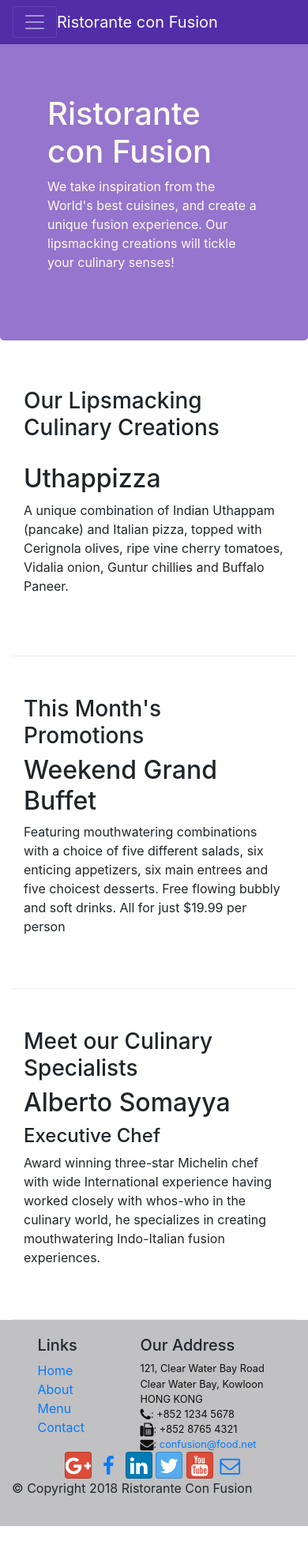
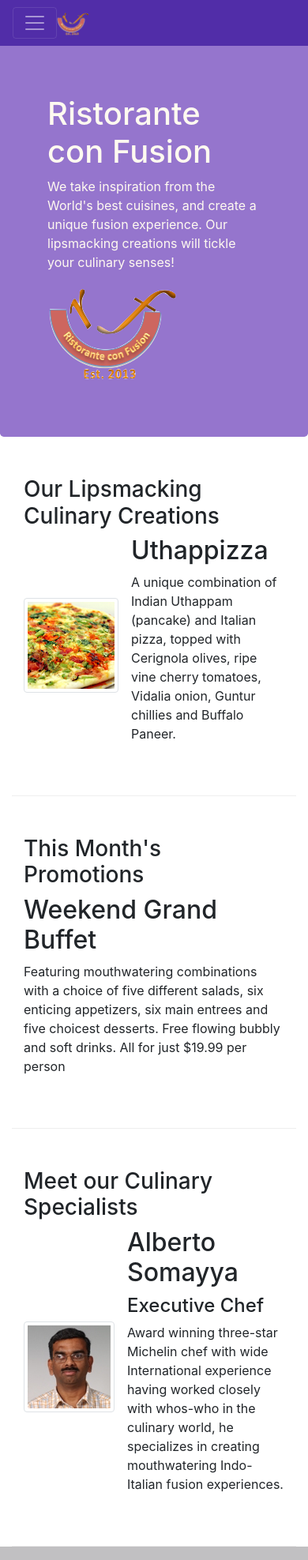
Before and after one commit to AMELkhdfjd/Bootstrap, a website: page index.html in a window 390 px wide. Shown: the top 1975 px of the page at 79% size. Before the commit the page ends 1932 px from the top, so only its background shows below. Drawn offline with nearby package versions, Linux system fonts and the light colour scheme.

Commit message:
adding images

```diff
--- a/index.html
+++ b/index.html
@@ -26,7 +26,8 @@
                 </span>
             </button>
             <a class="navbar-brand mr-auto" href="#" >
-                Ristorante con Fusion
+                    <img src="img/logo.png" alt="img-fluid" height="30" width="41">
+
             </a>
             <div class="collapse navbar-collapse" id="Navbar">
               <ul class="navbar-nav mr-auto">
@@ -60,7 +61,8 @@
                     <h1>Ristorante con Fusion</h1>
                     <p>We take inspiration from the World's best cuisines, and create a unique fusion experience. Our lipsmacking creations will tickle your culinary senses!</p>
                 </div>
-                <div class="col-12 col-sm">
+                <div class="col-12 col-sm align-self-center">
+                    <img src="img/logo.png" alt="img-fluid">
                 </div>
             </div>
         </div>
@@ -72,8 +74,15 @@
                 <h3>Our Lipsmacking Culinary Creations</h3>
             </div>
             <div class="col col-sm  order-sm-first col-md">
-                <h2>Uthappizza</h2>
-                <p>A unique combination of Indian Uthappam (pancake) and Italian pizza, topped with Cerignola olives, ripe vine cherry tomatoes, Vidalia onion, Guntur chillies and Buffalo Paneer.</p>
+                <div class="media">
+                    <img class="d-flex mr-3 img-thumbnail align-self-center" src="img/uthappizza.png" alt=" uthappizza">
+                    <div class="media-bidy">
+
+
+                       <h2 class="">Uthappizza</h2>
+                       <p>A unique combination of Indian Uthappam (pancake) and Italian pizza, topped with Cerignola olives, ripe vine cherry tomatoes, Vidalia onion, Guntur chillies and Buffalo Paneer.</p>
+                    </div>
+                </div>
             </div>
         </div>
 
@@ -89,13 +98,19 @@
         </div>
 
         <div class="row row-content">
-            <div class="col-12 col-sm-4 col-md-3">
+            <div class="col-12 col-sm-4 col-md-3 order-sm-last">
                 <h3>Meet our Culinary Specialists</h3>
             </div>
-            <div class="col col-sm col-md">
-                <h2>Alberto Somayya</h2>
-                <h4>Executive Chef</h4>
-                <p>Award winning three-star Michelin chef with wide International experience having worked closely with whos-who in the culinary world, he specializes in creating mouthwatering Indo-Italian fusion experiences. </p>
+            <div class="col col-sm col-md order-sm-first">
+                <div class="media">
+                    <img class="d-flex mr-3 img-thumbnail align-self-center" src="img/alberto.png" alt="alberto">
+
+                    <div class="media-body">
+                       <h2 class="mt-0">Alberto Somayya</h2>
+                       <h4>Executive Chef</h4>
+                       <p>Award winning three-star Michelin chef with wide International experience having worked closely with whos-who in the culinary world, he specializes in creating mouthwatering Indo-Italian fusion experiences. </p>
+                    </div>
+                 </div>
             </div>
         </div>
     </div>
```
Also changed, not shown: aboutus.html (+3 -2 lines), contactus.html (+4 -1 lines), img/alberto.png (added), img/buffet.png (added), img/logo.png (added), img/uthappizza.png (added), 1 other file.
